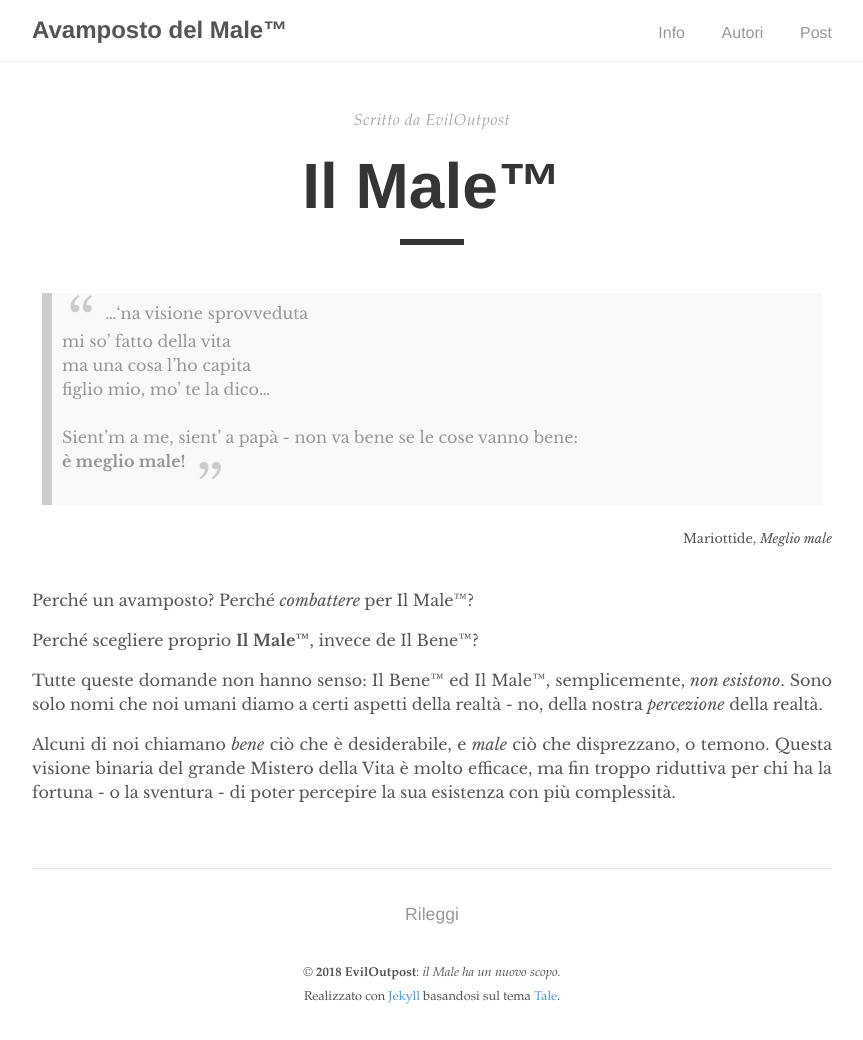
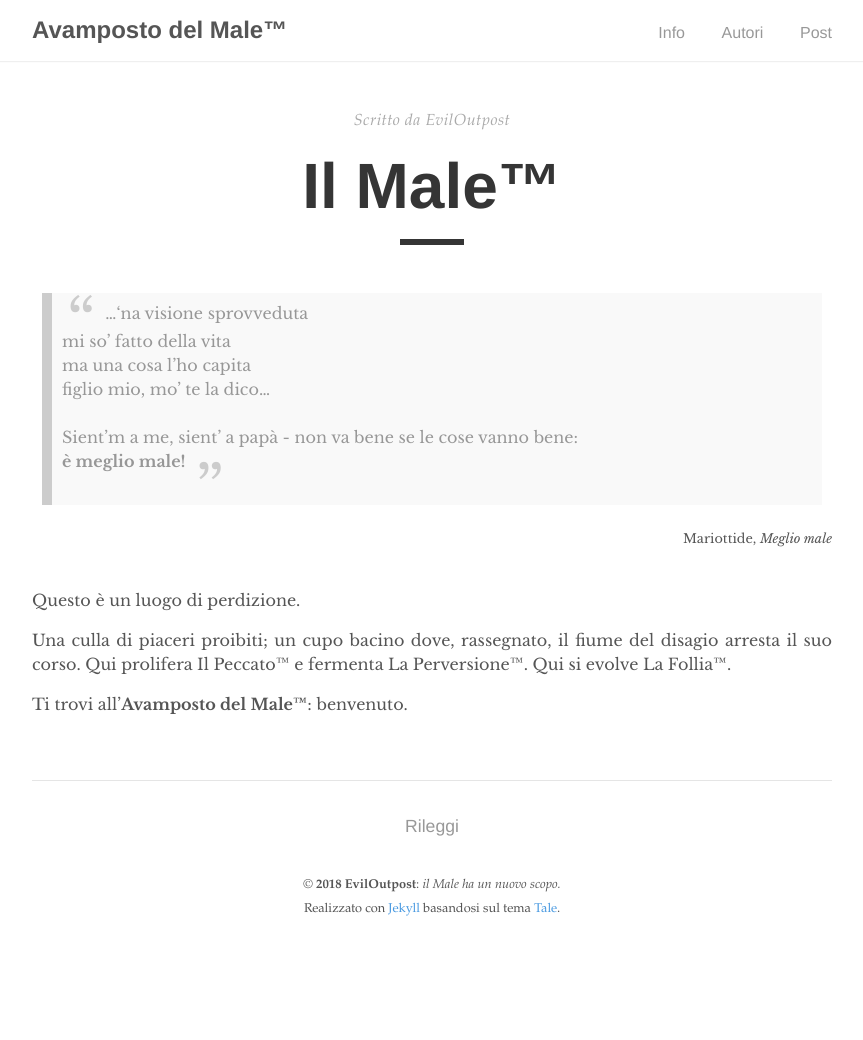
Before and after one commit to eviloutpost/eviloutpost.github.io, a Jekyll site: the page built from _pages/about.md, in a window 1280 px wide. Shown: the whole page, without its empty margins (208-1071 px from the left). Built offline with Jekyll 4.4.1, drawn with Linux system fonts in a browser that asks for light colours; after the commit the page ends 952 px from its top, so only the background shows below that.

Commit message:
Stripped down version of the about page

```diff
--- a/_pages/about.md
+++ b/_pages/about.md
@@ -15,10 +15,19 @@ permalink: /about
 <div class="author">Mariottide, <cite>Meglio male</cite> </div>
 <br>
 
-Perché un avamposto? Perché *combattere* per Il Male&trade;?
+Questo è un luogo di perdizione.
 
-Perché scegliere proprio **Il Male&trade;**, invece de Il Bene&trade;?
+Una culla di piaceri proibiti; un cupo bacino dove, rassegnato, il fiume del disagio arresta il suo corso. Qui prolifera Il Peccato&trade; e fermenta La Perversione&trade;. Qui si evolve La Follia&trade;.
+
+Ti trovi all'**Avamposto del Male&trade;**: benvenuto.
+
+<!---
+Perché un avamposto?
+
+Perché *combattere* per Il Male&trade;, invece che per Il Bene&trade;?
+
 
 Tutte queste domande non hanno senso: Il Bene&trade; ed Il Male&trade;, semplicemente, *non esistono*. Sono solo nomi che noi umani diamo a certi aspetti della realtà - no, della nostra *percezione* della realtà.
 
 Alcuni di noi chiamano *bene* ciò che è desiderabile, e *male* ciò che disprezzano, o temono. Questa visione binaria del grande Mistero della Vita è molto efficace, ma fin troppo riduttiva per chi ha la fortuna - o la sventura - di poter percepire la sua esistenza con più complessità.
+--->
```
